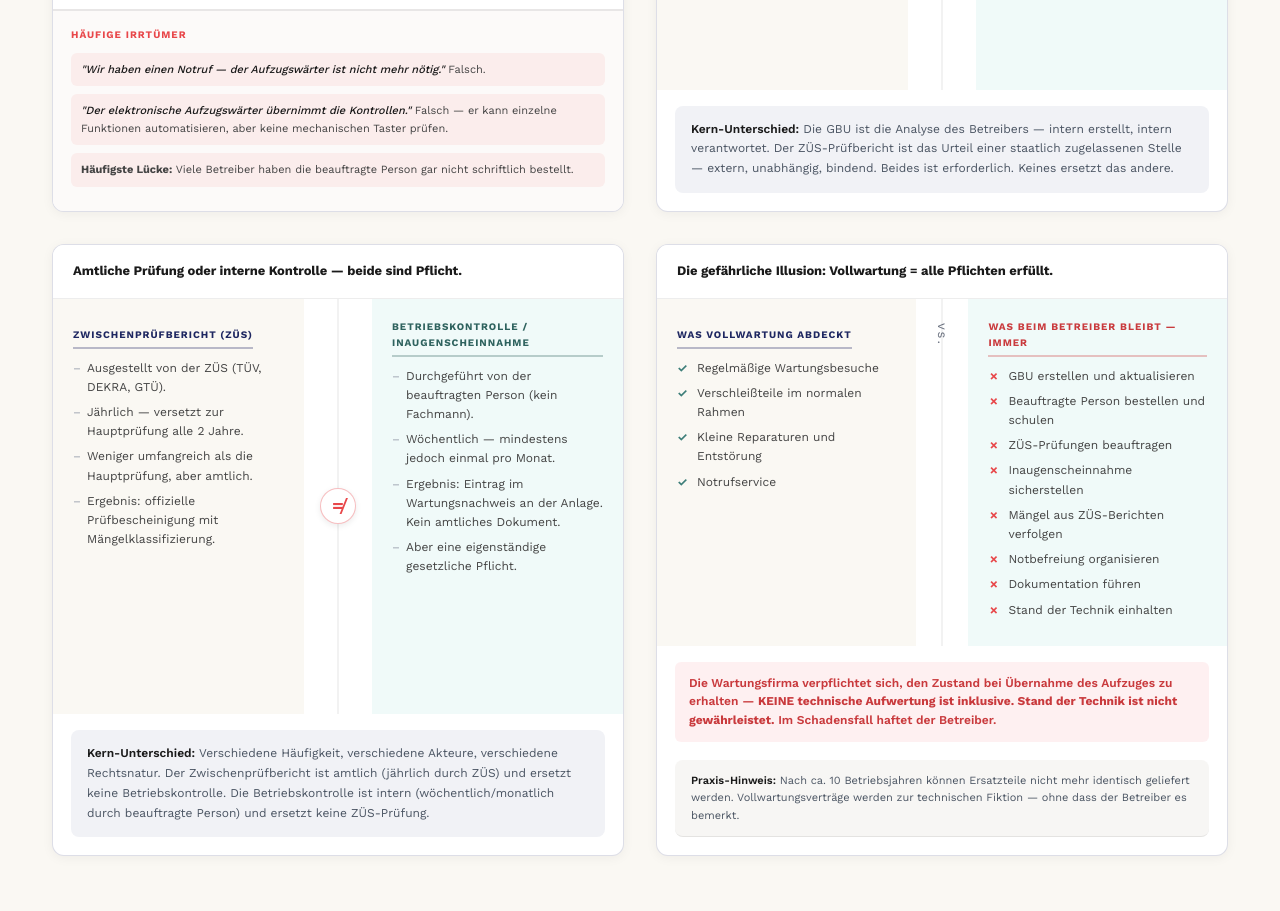
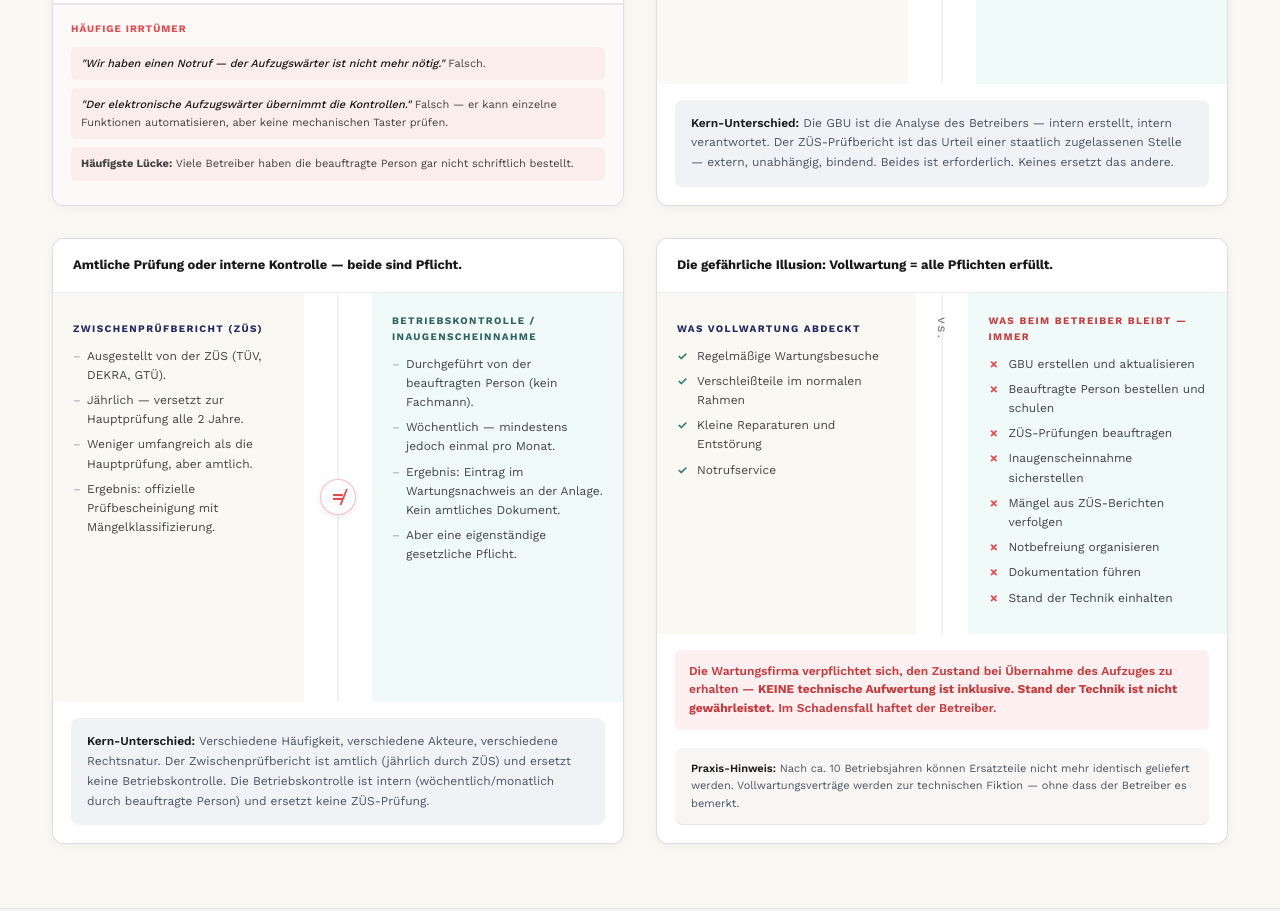
Before and after one commit to Elevoniq/elevoniq-website, a website: page betreiberpflichten/index.html in a window 1280 px wide. Shown: the part 1385-2296 px from the top of the page. Drawn offline with Linux system fonts and the light colour scheme.

Commit message:
design(betreiberpflichten): Label-Unterstreichungen entfernen
.vk-side-label, -teal, -coral: 2px-Unterlinie und Innenabstand entfernt.
Labels bleiben über Großschreibung, 700er Schnitt und Farbe erkennbar,
Letter-Spacing auf 0.14em wie die Eyebrow .section-label-bp der Seite.

Co-Authored-By: Claude Sonnet 5.5 <noreply@anthropic.com>

```diff
--- a/betreiberpflichten/index.html
+++ b/betreiberpflichten/index.html
@@ -253,10 +253,8 @@
     font-size: 10px;
     font-weight: 700;
     text-transform: uppercase;
-    letter-spacing: 0.1em;
+    letter-spacing: 0.14em;
     color: #1E2761;
-    border-bottom: 2px solid rgba(30,39,97,0.3);
-    padding-bottom: 4px;
     margin-bottom: 10px;
   }
   .vk-side-label-teal {
@@ -264,10 +262,8 @@
     font-size: 10px;
     font-weight: 700;
     text-transform: uppercase;
-    letter-spacing: 0.1em;
+    letter-spacing: 0.14em;
     color: #2E625E;
-    border-bottom: 2px solid rgba(46,98,94,0.3);
-    padding-bottom: 4px;
     margin-bottom: 10px;
   }
   .vk-side-label-coral {
@@ -275,10 +271,8 @@
     font-size: 10px;
     font-weight: 700;
     text-transform: uppercase;
-    letter-spacing: 0.1em;
+    letter-spacing: 0.14em;
     color: #C93A3D;
-    border-bottom: 2px solid rgba(201,58,61,0.3);
-    padding-bottom: 4px;
     margin-bottom: 10px;
   }
   .vk-side-list {
```
